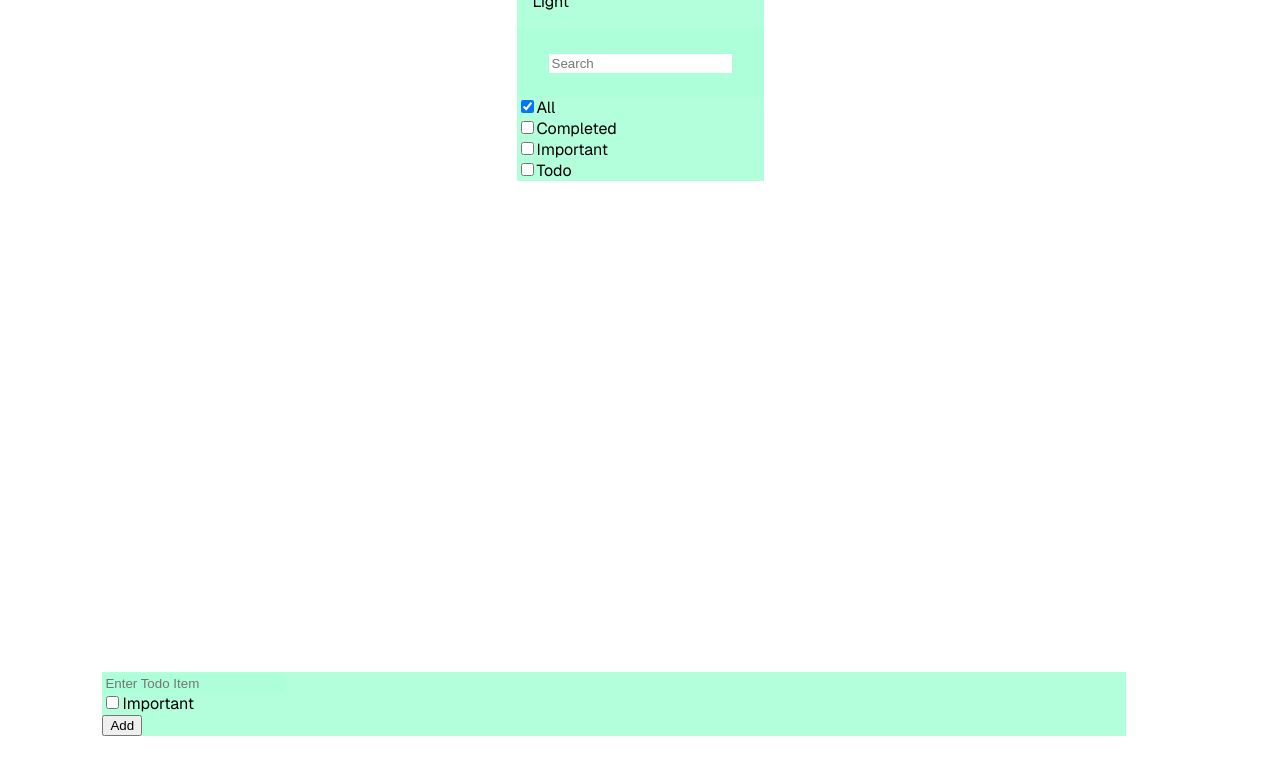
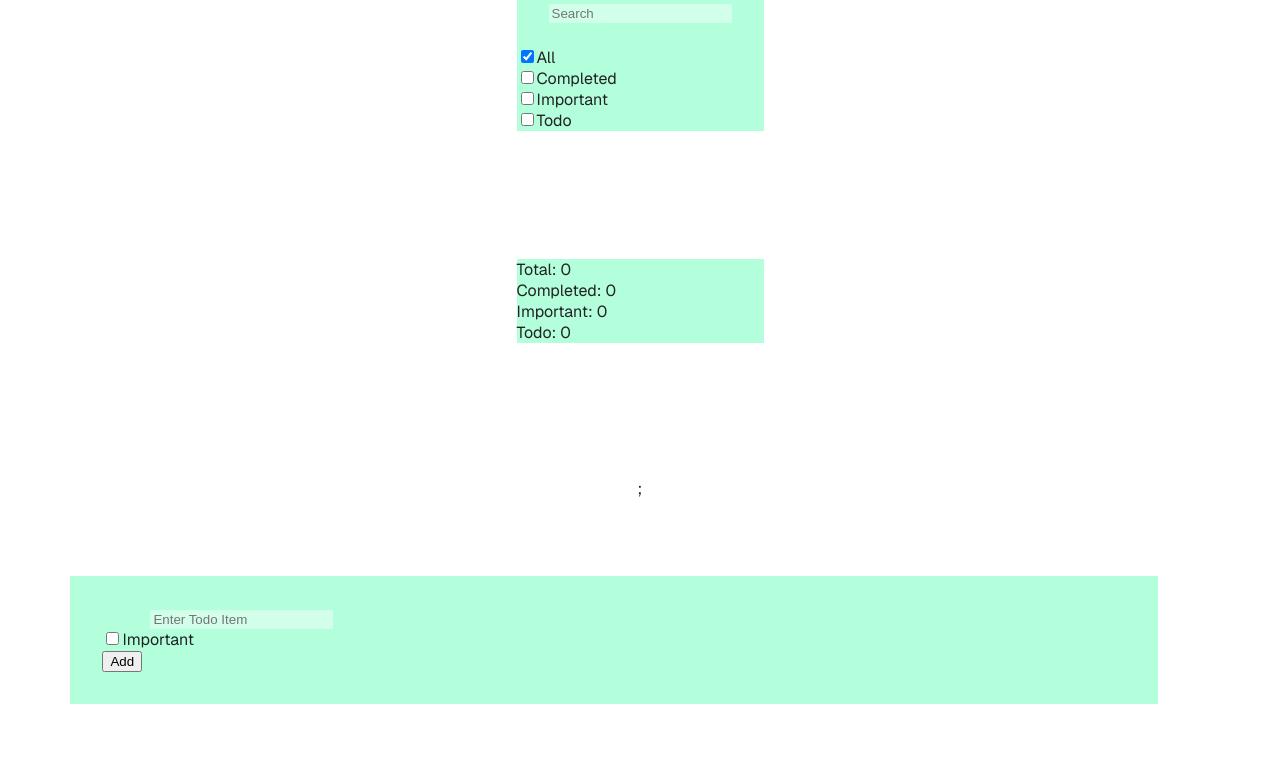
Before and after one commit to naveendanu2000/todo_app, a Next.js app: page / in a window 1280 px wide. Shown: the top 774 px of the page. Built offline with nearby package versions, Linux system fonts and the light colour scheme.

Commit message:
footerSetup

```diff
--- a/src/App.jsx
+++ b/src/App.jsx
@@ -1,7 +1,12 @@
 import Layout from "./components/Layout";
+import { ThemeProvider } from "./context/ThemeContext";
 
 const App = () => {
-  return <Layout />;
+  return (
+    <ThemeProvider>
+      <Layout />;
+    </ThemeProvider>
+  );
 };
 
 export default App;
--- a/src/components/AddTodo.jsx
+++ b/src/components/AddTodo.jsx
@@ -1,10 +1,12 @@
 import { useContext, useState } from "react";
 import { TodoDataContext } from "../context/TodoDataContext";
+import { ThemeContext } from "../context/ThemeContext";
 
 const AddTodo = () => {
   const [message, setMessage] = useState("");
   const [important, setImportant] = useState(false);
   const { addTodoItem } = useContext(TodoDataContext);
+  const { dark } = useContext(ThemeContext);
 
   const handleImportant = () => {
     setImportant((prev) => !prev);
@@ -17,15 +19,27 @@ const AddTodo = () => {
 
   return (
     <div
-      className="row p-3 my-3 mx-5 rounded-4 border add-todo shadow"
-      style={{ backgroundColor: "#acffd9e8" }}
+      className="row p-3 my-3 mx-5 rounded-4 add-todo shadow"
+      style={
+        dark
+          ? { backgroundColor: "#000c", padding: "2rem", color: "white" }
+          : { backgroundColor: "#acffd9e8", padding: "2rem" }
+      }
     >
       <input
-        className="col-9 text-center border-0"
+        className="col-8 text-center border-0 rounded-3"
         type="text"
         id="message"
         value={message}
-        style={{ backgroundColor: "#acffd9e8" }}
+        style={
+          !dark
+            ? { backgroundColor: "#d5ffece8", marginLeft: "3rem" }
+            : {
+                backgroundColor: "#1c1c1c",
+                marginLeft: "3rem",
+                color: "white",
+              }
+        }
         placeholder="Enter Todo Item"
         onChange={(e) => setMessage(e.target.value)}
       />
@@ -44,6 +58,7 @@ const AddTodo = () => {
           role="button"
           onClick={handleAddTodoItem}
           className="btn btn-success"
+          style={dark ? { backgroundColor: "#692414", border: "none" } : {}}
         >
           Add
         </button>
--- /dev/null
+++ b/src/components/Footer.jsx
@@ -0,0 +1,26 @@
+import { useContext, useEffect, useState } from "react";
+import { TodoDataContext } from "../context/TodoDataContext";
+
+const Footer = () => {
+  const { todoList } = useContext(TodoDataContext);
+
+  const [allCount, setAllCount] = useState(0);
+  const [completedCount, setCompletedCount] = useState(0);
+  const [importantCount, setImportantCount] = useState(0);
+  const [todoCount, setTodoCount] = useState(0);
+
+  useEffect(() => {
+
+  }, [todoList]);
+
+  return (
+    <div className="row px-5 py-4 text-center">
+      <div className="col">Total: {allCount}</div>
+      <div className="col">Completed: {completedCount}</div>
+      <div className="col">Important: {importantCount}</div>
+      <div className="col">Todo: {todoCount}</div>
+    </div>
+  );
+};
+
+export default Footer;
--- a/src/components/Header.jsx
+++ b/src/components/Header.jsx
@@ -1,10 +1,14 @@
+import { useContext } from "react";
 import ToggleButton from "./ToggleButton";
+import { ThemeContext } from "../context/ThemeContext";
 
 const Header = () => {
+  const { dark } = useContext(ThemeContext);
+
   return (
     <div
-      className="row border border-bottom"
-      style={{ padding: "1rem"}}
+      className="row border-bottom border-secondary-subtle px-5 py-2"
+      style={dark ? { backgroundColor: "#000000db", border: "none" } : {}}
     >
       <div className="col-11 text-center">
         <h1>tO dO lIST</h1>
--- a/src/components/Layout.jsx
+++ b/src/components/Layout.jsx
@@ -1,26 +1,54 @@
-import { ThemeProvider } from "../context/ThemeContext";
+import { ThemeContext } from "../context/ThemeContext";
 import { TodoDataProvider } from "../context/TodoDataContext";
 import AddTodo from "./AddTodo";
 import Header from "./Header";
 import TodoToolBar from "./TodoToolbar";
 import TodoMain from "./TodoMain";
+import { useContext, useEffect } from "react";
+import Footer from "./Footer";
 
 const Layout = () => {
+  const { dark } = useContext(ThemeContext);
+
+  useEffect(() => {
+    document.body.style.backgroundColor = dark ? "#000c" : "#fff";
+    document.body.style.color = dark ? "#fff" : "#222";
+
+    // Optional: Clean up on unmount
+    return () => {
+      document.body.style.backgroundColor = "";
+      document.body.style.color = "";
+    };
+  }, [dark]);
+
   return (
     <div>
-      <ThemeProvider>
       <TodoDataProvider>
         <div
           className="rounded-bottom-4 position-fixed top-0 w-100 z-1 shadow"
-            style={{ backgroundColor: "#acffd9e8" }}
+          style={
+            dark
+              ? { backgroundColor: "#000000e0" }
+              : { backgroundColor: "#acffd9e8" }
+          }
         >
           <Header />
           <TodoToolBar />
         </div>
         <TodoMain />
         <AddTodo />
+
+        <div
+          className="rounded-top-4 position-fixed bottom-0 w-100 z-1 shadow px-5"
+          style={
+            dark
+              ? { backgroundColor: "#000000e0" }
+              : { backgroundColor: "#acffd9e8" }
+          }
+        >
+          <Footer />
+        </div>
       </TodoDataProvider>
-      </ThemeProvider>
     </div>
   );
 };
--- a/src/components/TodoListItem.jsx
+++ b/src/components/TodoListItem.jsx
@@ -1,11 +1,20 @@
 import { useContext } from "react";
 import { TodoDataContext } from "../context/TodoDataContext";
+import { ThemeContext } from "../context/ThemeContext";
 
 const TodoListItem = ({ item }) => {
   const { deleteTodoItem, toggleCompleted } = useContext(TodoDataContext);
+  const { dark } = useContext(ThemeContext);
 
   return (
-    <div className="row my-3 mx-5 py-3 px-5 rounded-2 shadow">
+    <div
+      className="row my-3 mx-5 py-3 px-5 rounded-2 shadow"
+      style={
+        dark
+          ? { backgroundColor: "#481E14", color: "white" }
+          : { backgroundColor: "#acffd9e8" }
+      }
+    >
       <div className={` col-1`}>
         <i
           className={`${
@@ -21,7 +30,7 @@ const TodoListItem = ({ item }) => {
         {item.message}
       </div>
       <div
-        className="col-1 text-center"
+        className="col-1 text-end"
         onClick={() => {
           toggleCompleted(item.id);
         }}
@@ -36,12 +45,19 @@ const TodoListItem = ({ item }) => {
         ></i>
       </div>
       <div
-        className="col-1 text-center"
+        className="col-1 text-end"
         onClick={() => {
           deleteTodoItem(item.id);
         }}
       >
-        <i className="bi bi-trash" style={{ fontSize: "1.5rem", color: "red" }}></i>
+        <i
+          className="bi bi-trash"
+          style={
+            dark
+              ? { fontSize: "1.5rem", color: "black" }
+              : { fontSize: "1.5rem", color: "red" }
+          }
+        ></i>
       </div>
     </div>
   );
--- a/src/components/TodoMain.jsx
+++ b/src/components/TodoMain.jsx
@@ -2,7 +2,7 @@ import TodoList from "./TodoList";
 
 const TodoMain = () => {
   return (
-    <div className="h-100 p-5" style={{marginTop: "9rem", marginBottom: "8rem"}}>
+    <div className="h-100 p-5" style={{marginTop: "8rem", marginBottom: "6rem"}}>
       <TodoList />
     </div>
   );
--- a/src/components/TodoToolbar.jsx
+++ b/src/components/TodoToolbar.jsx
@@ -1,19 +1,23 @@
 import { TodoDataContext } from "../context/TodoDataContext";
+import { ThemeContext } from "../context/ThemeContext";
 import { useContext } from "react";
 
 const TodoToolBar = () => {
   const { filter, toggleFilter } = useContext(TodoDataContext);
+  const { dark } = useContext(ThemeContext);
 
   return (
     <div className="row text-center px-5">
-      <div
-        className="col-8"
-        style={{ padding: "1.5rem 2rem", backgroundColor: "#acffd9e8" }}
-      >
+      <div className="col-8" style={{ padding: "1.5rem 2rem" }}>
         <input
           placeholder="Search"
           id="search"
           className="w-100 p-1 text-center rounded-3"
+          style={
+            !dark
+              ? { backgroundColor: "#d5ffece8" }
+              : { backgroundColor: "#1c1c1c", color: "white" }
+          }
         />
       </div>
       <div className="align-content-center col-1">
--- a/src/context/TodoDataContext.jsx
+++ b/src/context/TodoDataContext.jsx
@@ -3,6 +3,7 @@ import { createContext, useEffect, useState } from "react";
 export const TodoDataContext = createContext();
 
 export const TodoDataProvider = ({ children }) => {
+
   const [filter, setFilter] = useState({
     all: true,
     important: false,
--- a/styles/globals.css
+++ b/styles/globals.css
@@ -19,17 +19,14 @@
 
 #message {
   border: 0.5px solid rgba(255, 255, 255, 0);
-  background-color: "#acffd9e8";
 }
+
 #search {
   border: 0.5px solid rgba(255, 255, 255, 0);
-  background-color: "#acffd9e8";
 }
 
 #search:focus {
   outline: none;
-  border: 0.5px solid green;
-  background-color: "#acffd9e8";
 }
 
 #message:focus {
```
Lines whose indentation alone changed are shown as unchanged.
